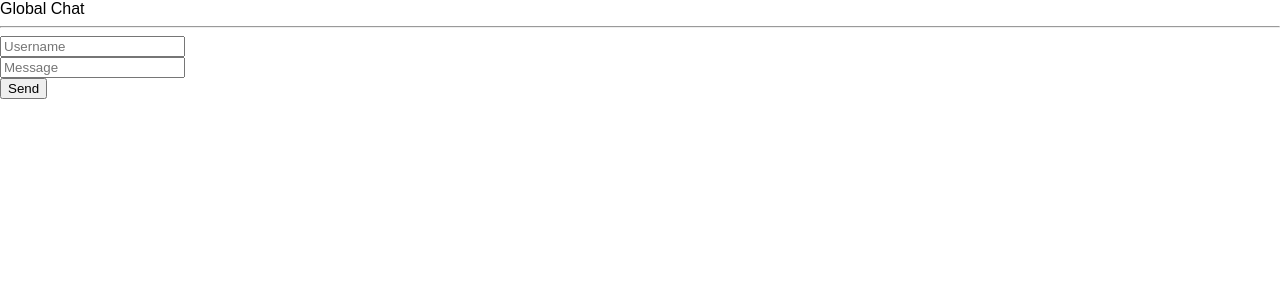
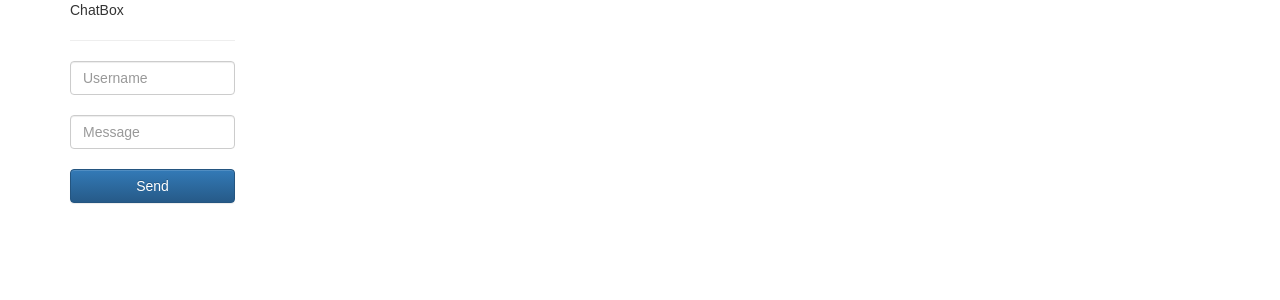
Before and after one commit to The1st7th/capstone, a React (Create React App) app: page / in a window 1280 px wide. Shown: the top 300 px of the page. Built offline with nearby package versions, Linux system fonts and the light colour scheme.

Commit message:
fixed some bootstrap

```diff
--- a/package.json
+++ b/package.json
@@ -4,12 +4,13 @@
   "private": true,
   "dependencies": {
     "react": "^16.4.1",
+    "react-bootstrap": "^0.32.1",
     "react-dom": "^16.4.1",
     "react-redux": "^5.0.7",
+    "react-router-dom": "^4.0.0",
     "react-scripts": "1.1.4",
     "reactstrap": "^6.3.0",
     "redux": "^4.0.0",
-    "react-router-dom": "^4.0.0",
     "url-loader": "^0.6.2",
     "uuid": "^3.2.1"
   },
--- a/public/index.html
+++ b/public/index.html
@@ -1,6 +1,11 @@
 <!DOCTYPE html>
 <html lang="en">
   <head>
+    <!-- Latest compiled and minified CSS -->
+<link rel="stylesheet" href="https://maxcdn.bootstrapcdn.com/bootstrap/3.3.7/css/bootstrap.min.css" integrity="sha384-BVYiiSIFeK1dGmJRAkycuHAHRg32OmUcww7on3RYdg4Va+PmSTsz/K68vbdEjh4u" crossorigin="anonymous">
+
+<!-- Optional theme -->
+<link rel="stylesheet" href="https://maxcdn.bootstrapcdn.com/bootstrap/3.3.7/css/bootstrap-theme.min.css" integrity="sha384-rHyoN1iRsVXV4nD0JutlnGaslCJuC7uwjduW9SVrLvRYooPp2bWYgmgJQIXwl/Sp" crossorigin="anonymous">
     <meta charset="utf-8">
     <meta name="viewport" content="width=device-width, initial-scale=1, shrink-to-fit=no">
     <meta name="theme-color" content="#000000">
--- a/src/chatbox.jsx
+++ b/src/chatbox.jsx
@@ -5,10 +5,10 @@ export default () => {
   return (
     <div className="container">
         <div className="row">
-            <div className="col-4">
+            <div className="col-md-2">
                 <div className="card">
                     <div className="card-body">
-                        <div className="card-title">Global Chat</div>
+                        <div className="card-title">ChatBox</div>
                         <hr/>
 
                     </div>
```
Also changed, not shown: src/register.jsx (added, +9 -0 lines), src/user.jsx (added, +12 -0 lines), 1 other file (tests, documents, lock files or other folders).
